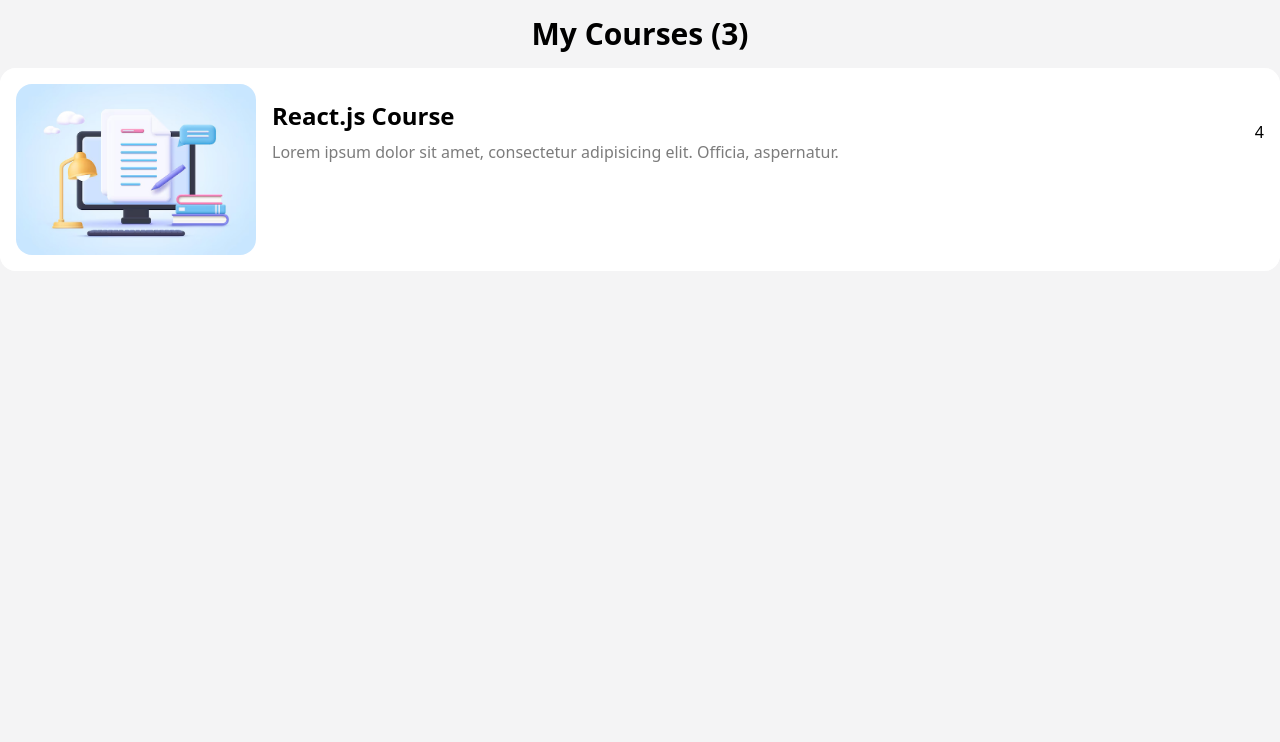
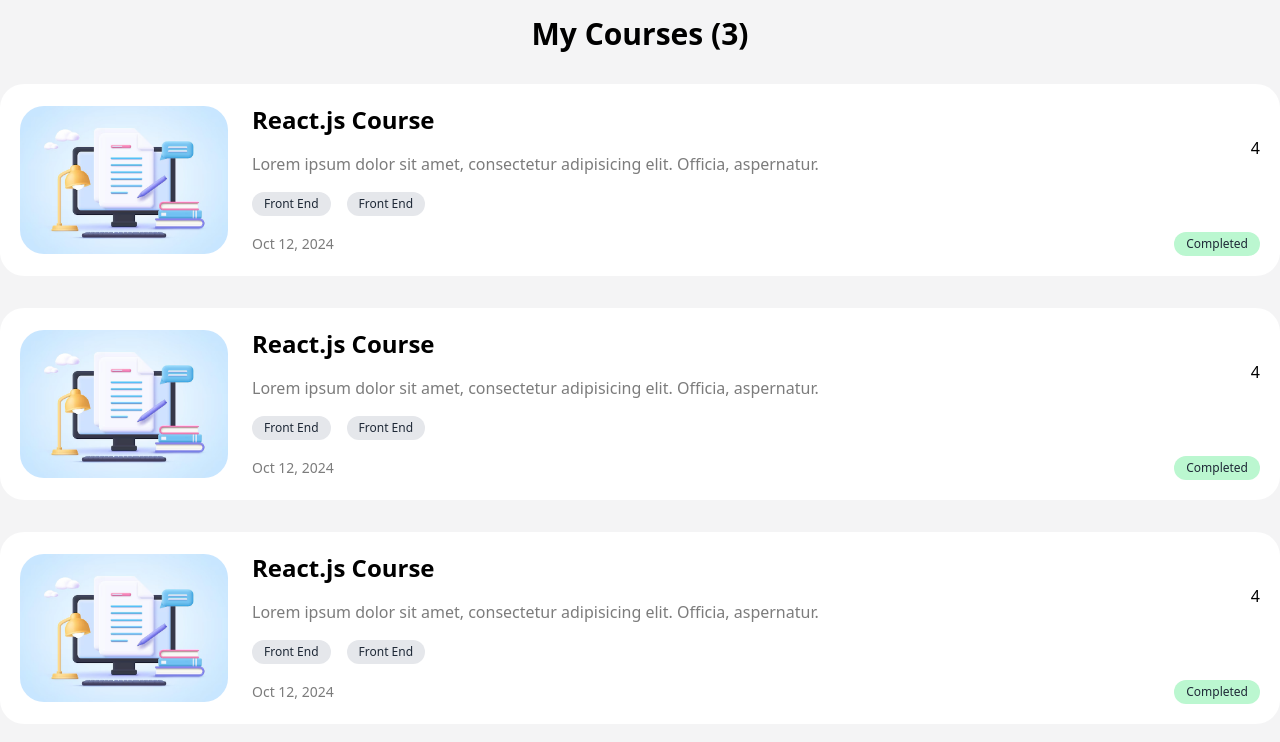
Before and after one commit to AmirHossein-Kargar/course-list-app, a React (Vite) app: page / in a window 1280 px wide. Shown: the top 742 px of the page. Built offline with nearby package versions, Linux system fonts and the light colour scheme.

Commit message:
feat(Components): extract component

```diff
--- a/src/App.jsx
+++ b/src/App.jsx
@@ -1,28 +1,14 @@
+import CourseList from "./Components/CourseList";
+
+
+
 function App() {
   return (
-    <div>
+    <div className="container">
       <h1 className="text-3xl text-center font-bold mt-4">My Courses (3)</h1>
-      <div className="course-list bg-white rounded-2xl mt-4">
-        <div className="course-item p-4 rounded-2xl bg-white mb-8 flex">
-          <div className="course-item__img">
-            <img src="/public/images/img1.jpg" alt="" className="w-60 h-auto rounded-2xl overflow-hidden" />
-          </div>
-          <div className="course-item--detail flex-1 justify-self-start p-4 pr-0">
-            <div className="course-item__body flex justify-between items-center gap-3 flex-1 mb-6">
-                <div>
-                    <h2 className="text-2xl font-extrabold mb-2">React.js Course</h2>
-                    <p className="text-base text-dark">Lorem ipsum dolor sit amet, consectetur adipisicing elit. Officia, aspernatur.</p>
-                </div>
-                <div className="course-item__footer">
-                  <div className="tags"></div>
-                </div>
-                <div className="rate">4</div>
-            </div>
-          </div>
-        </div>
-      </div>
+      <CourseList />
     </div>
   );
 }
 
-export default App
+export default App;
--- /dev/null
+++ b/src/Components/CourseCard.jsx
@@ -0,0 +1,54 @@
+function CourseCard() {
+    return (
+      <div
+        // key={course.id}
+        className="course-item p-5 rounded-3xl bg-white mb-8"
+      >
+        <div className="flex items-center">
+          <div className="course-item__img">
+            <img
+              src="/public/images/img1.jpg"
+              alt=""
+              className="w-52 h-auto rounded-3xl overflow-hidden"
+            />
+          </div>
+          <div className="course-item--detail flex-1 justify-self-start pl-6">
+            <div className="course-item__body flex justify-between items-center gap-3 flex-1">
+              <div>
+                <h2 className="text-2xl font-extrabold">React.js Course</h2>
+                <p className="text-base text-dark my-4">
+                  Lorem ipsum dolor sit amet, consectetur adipisicing elit.
+                  Officia, aspernatur.
+                </p>
+              </div>
+              <div className="rate">4</div>
+            </div>
+            <div className="course-item__footer">
+              <div className="tags flex gap-4 mb-4">
+                <span className="bg-gray-200 text-gray-800 text-xs font-medium px-3 py-1 rounded-xl cursor-pointer">
+                  Front End
+                </span>
+                <span className="bg-gray-200 text-gray-800 text-xs font-medium px-3 py-1 rounded-xl cursor-pointer">
+                  Front End
+                </span>
+              </div>
+              <div className="caption flex items-center justify-between">
+                <div className="date text-dark text-sm">
+                  {new Date().toLocaleDateString("en-US", {
+                    month: "short",
+                    year: "numeric",
+                    day: "numeric",
+                  })}
+                </div>
+                <span className="bg-green-200 text-gray-800 text-xs font-medium px-3 py-1 rounded-xl cursor-default">
+                  Completed
+                </span>
+              </div>
+            </div>
+          </div>
+        </div>
+      </div>
+    );
+}
+
+export default CourseCard;
--- /dev/null
+++ b/src/Components/CourseList.jsx
@@ -0,0 +1,45 @@
+import CourseCard from "./CourseCard";
+const courses = [
+  {
+    id: 1,
+    title: "English Lecture",
+    description: "language lessons with the most popular teachers",
+    imageUrl: "/images/img1.jpg",
+    rate: "4.5",
+    tags: ["langauges"],
+    start: "2021-08-01T20:46:30.615Z",
+    status: "Completed",
+  },
+  {
+    id: 2,
+    title: "Design Strategy",
+    description:
+      "lesson on planning design concept and proper planning of work",
+    imageUrl: "/images/img2.jpg",
+    rate: "4",
+    tags: ["UI/UX design", "web design"],
+    start: "2023-07-01T20:46:30.615Z",
+    status: "Upcoming",
+  },
+  {
+    id: 3,
+    title: "Business Lecture",
+    description:
+      "lectures on how to build your buisness safely without fare of new projects",
+    imageUrl: "/images/img3.jpg",
+    rate: "3.9",
+    tags: ["Marketing", "Finance"],
+    start: "2023-07-01T20:46:30.615Z",
+    status: "Active",
+  },
+];
+
+function CourseList() {
+  return (
+    <div className="course-list rounded-2xl mt-8">
+    {courses.map((course) => <CourseCard key={course.id}/>)}
+    </div>
+  );
+}
+
+export default CourseList;
--- a/src/output.css
+++ b/src/output.css
@@ -560,8 +560,51 @@
   display: none;
 }
 
+.container {
+  width: 100%
+}
+
+@media (min-width: 640px) {
+  .container {
+    max-width: 640px
+  }
+}
+
+@media (min-width: 768px) {
+  .container {
+    max-width: 768px
+  }
+}
+
+@media (min-width: 1024px) {
+  .container {
+    max-width: 1024px
+  }
+}
+
+@media (min-width: 1280px) {
+  .container {
+    max-width: 1280px
+  }
+}
+
+@media (min-width: 1536px) {
+  .container {
+    max-width: 1536px
+  }
+}
+
+.my-4 {
+  margin-top: 1rem;
+  margin-bottom: 1rem
+}
+
 .mb-2 {
   margin-bottom: 0.5rem
+}
+
+.mb-4 {
+  margin-bottom: 1rem
 }
 
 .mb-6 {
@@ -576,6 +619,10 @@
   margin-top: 1rem
 }
 
+.mt-8 {
+  margin-top: 2rem
+}
+
 .flex {
   display: flex
 }
@@ -584,12 +631,36 @@
   height: auto
 }
 
+.h-2\/4 {
+  height: 50%
+}
+
+.h-9 {
+  height: 2.25rem
+}
+
 .w-60 {
   width: 15rem
 }
 
+.w-52 {
+  width: 13rem
+}
+
 .flex-1 {
   flex: 1 1 0%
+}
+
+.flex-auto {
+  flex: 1 1 auto
+}
+
+.cursor-default {
+  cursor: default
+}
+
+.cursor-pointer {
+  cursor: pointer
 }
 
 .items-center {
@@ -604,6 +675,10 @@
   gap: 0.75rem
 }
 
+.gap-4 {
+  gap: 1rem
+}
+
 .justify-self-start {
   justify-self: start
 }
@@ -616,17 +691,81 @@
   border-radius: 1rem
 }
 
+.rounded-xl {
+  border-radius: 0.75rem
+}
+
+.rounded-3xl {
+  border-radius: 1.5rem
+}
+
+.bg-gray-200 {
+  --tw-bg-opacity: 1;
+  background-color: rgb(229 231 235 / var(--tw-bg-opacity))
+}
+
+.bg-green-200 {
+  --tw-bg-opacity: 1;
+  background-color: rgb(187 247 208 / var(--tw-bg-opacity))
+}
+
 .bg-white {
   --tw-bg-opacity: 1;
   background-color: rgb(255 255 255 / var(--tw-bg-opacity))
+}
+
+.bg-slate-200 {
+  --tw-bg-opacity: 1;
+  background-color: rgb(226 232 240 / var(--tw-bg-opacity))
+}
+
+.bg-slate-400 {
+  --tw-bg-opacity: 1;
+  background-color: rgb(148 163 184 / var(--tw-bg-opacity))
 }
 
 .p-4 {
   padding: 1rem
 }
 
+.p-5 {
+  padding: 1.25rem
+}
+
+.p-6 {
+  padding: 1.5rem
+}
+
+.px-3 {
+  padding-left: 0.75rem;
+  padding-right: 0.75rem
+}
+
+.py-1 {
+  padding-top: 0.25rem;
+  padding-bottom: 0.25rem
+}
+
+.px-4 {
+  padding-left: 1rem;
+  padding-right: 1rem
+}
+
+.px-6 {
+  padding-left: 1.5rem;
+  padding-right: 1.5rem
+}
+
 .pr-0 {
   padding-right: 0px
+}
+
+.pl-4 {
+  padding-left: 1rem
+}
+
+.pl-6 {
+  padding-left: 1.5rem
 }
 
 .text-center {
@@ -648,6 +787,16 @@
   line-height: 1.5rem
 }
 
+.text-sm {
+  font-size: 0.875rem;
+  line-height: 1.25rem
+}
+
+.text-xs {
+  font-size: 0.75rem;
+  line-height: 1rem
+}
+
 .font-bold {
   font-weight: 700
 }
@@ -656,7 +805,20 @@
   font-weight: 800
 }
 
+.font-medium {
+  font-weight: 500
+}
+
+.font-semibold {
+  font-weight: 600
+}
+
 .text-dark {
   --tw-text-opacity: 1;
   color: rgb(124 124 124 / var(--tw-text-opacity))
 }
+
+.text-gray-800 {
+  --tw-text-opacity: 1;
+  color: rgb(31 41 55 / var(--tw-text-opacity))
+}
```
